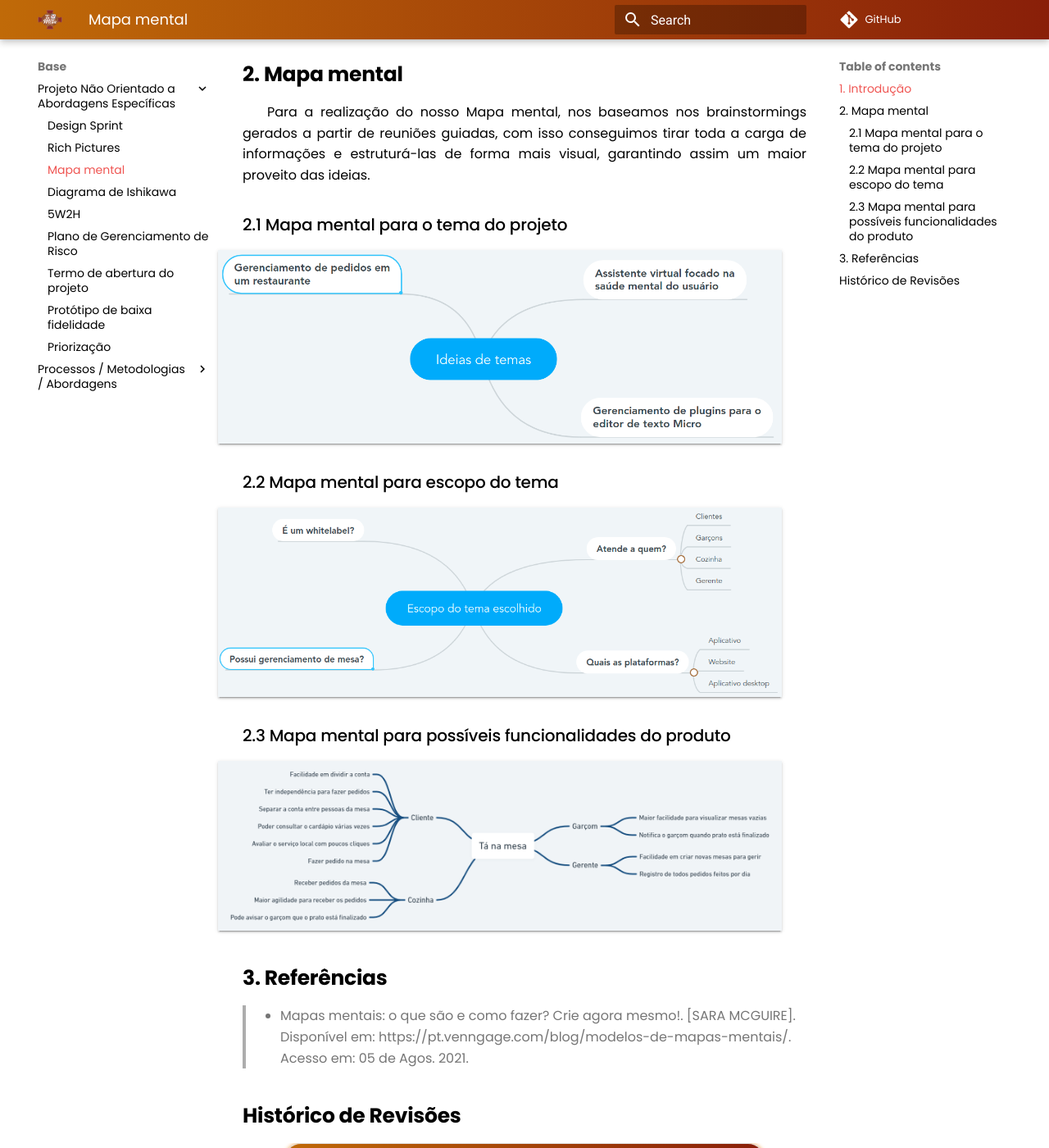
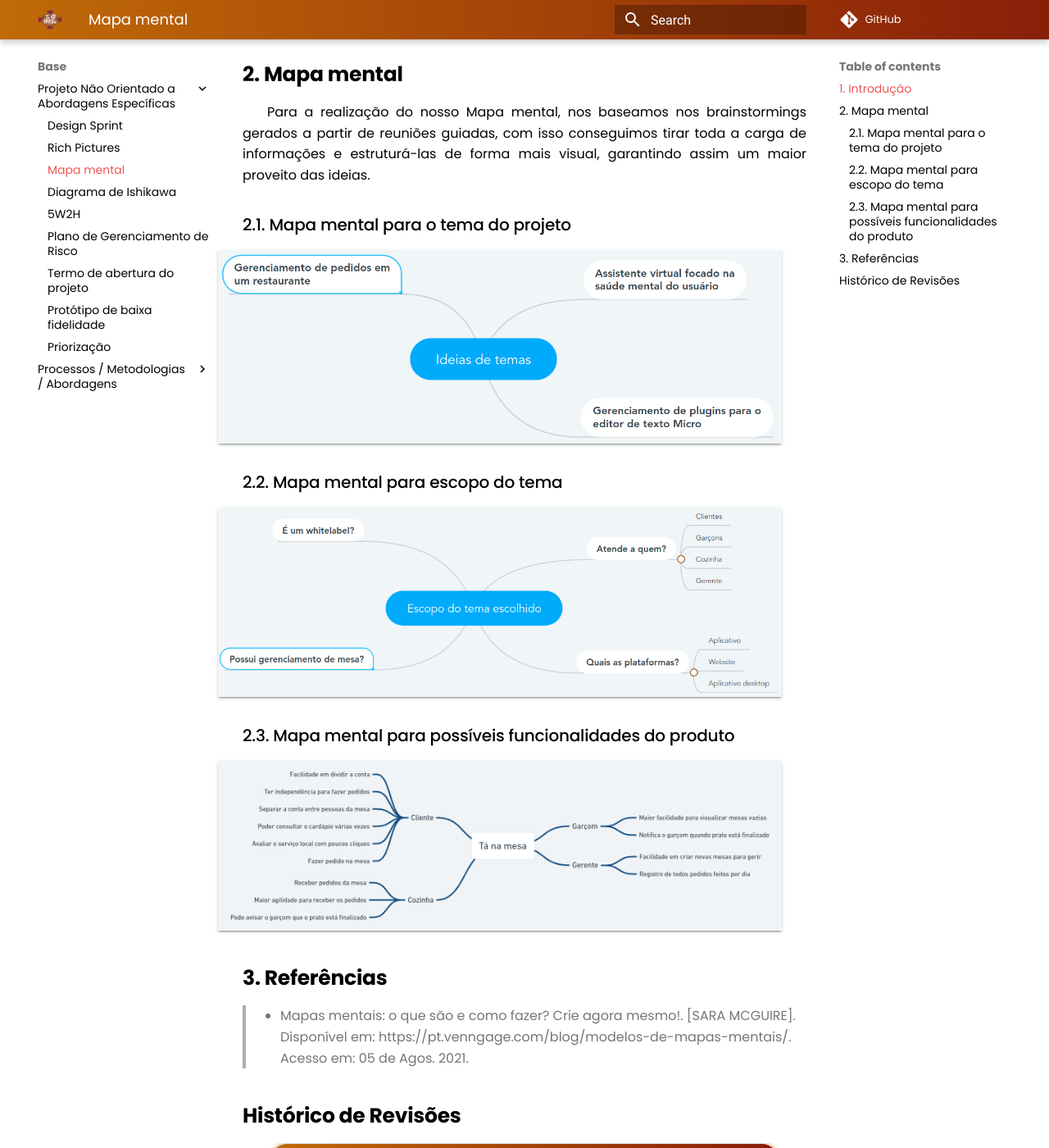
Before and after one commit to UnBArqDsw2021-1/2021.1_G02_TaNaMesa_docs, an MkDocs documentation site: the page built from docs/1-Base/Projeto-Nao-Orientado-Abordagens-Especificas/Mapa-Mental.md, in a window 1280 px wide and 1400 px high, scrolled down 399 px. Shown: the whole window at 82% size. Built offline with MkDocs 1.6.1 and Material for MkDocs 9.7.7, drawn with Linux system fonts in a browser that asks for light colours; comment, search, counter and statistics services are not loaded; some of the changed text lies outside the part shown.

```diff
--- a/docs/1-Base/Projeto-Nao-Orientado-Abordagens-Especificas/Mapa-Mental.md
+++ b/docs/1-Base/Projeto-Nao-Orientado-Abordagens-Especificas/Mapa-Mental.md
@@ -8,15 +8,15 @@ Mapa mental é uma forma de delinear estratégias já que reduz a carga de infor
 
 Para a realização do nosso Mapa mental, nos baseamos nos brainstormings gerados a partir de reuniões guiadas, com isso conseguimos tirar toda a carga de informações e estruturá-las de forma mais visual, garantindo assim um maior proveito das ideias.
 
-### 2.1 Mapa mental para o tema do projeto
+### 2.1. Mapa mental para o tema do projeto
 
 [![ideias-temas](../../assets/img/seminario1/mapa-mental/ideias-temas.png)](../../assets/img/seminario1/mapa-mental/ideias-temas.png)
 
-### 2.2 Mapa mental para escopo do tema
+### 2.2. Mapa mental para escopo do tema
 
 [![escopo-tema](../../assets/img/seminario1/mapa-mental/escopo-tema.png)](../../assets/img/seminario1/mapa-mental/escopo-tema.png)
 
-### 2.3 Mapa mental para possíveis funcionalidades do produto
+### 2.3. Mapa mental para possíveis funcionalidades do produto
 
 [![mapa-mental-funcionalidades](../../assets/img/seminario1/mapa-mental/mapa-mental-funcionalidades.png)](../../assets/img/seminario1/mapa-mental/mapa-mental-funcionalidades.png)
 
```
Also changed, not shown: other parts of docs/1-Base/Projeto-Nao-Orientado-Abordagens-Especificas/Mapa-Mental.md (+1 -0 lines).
